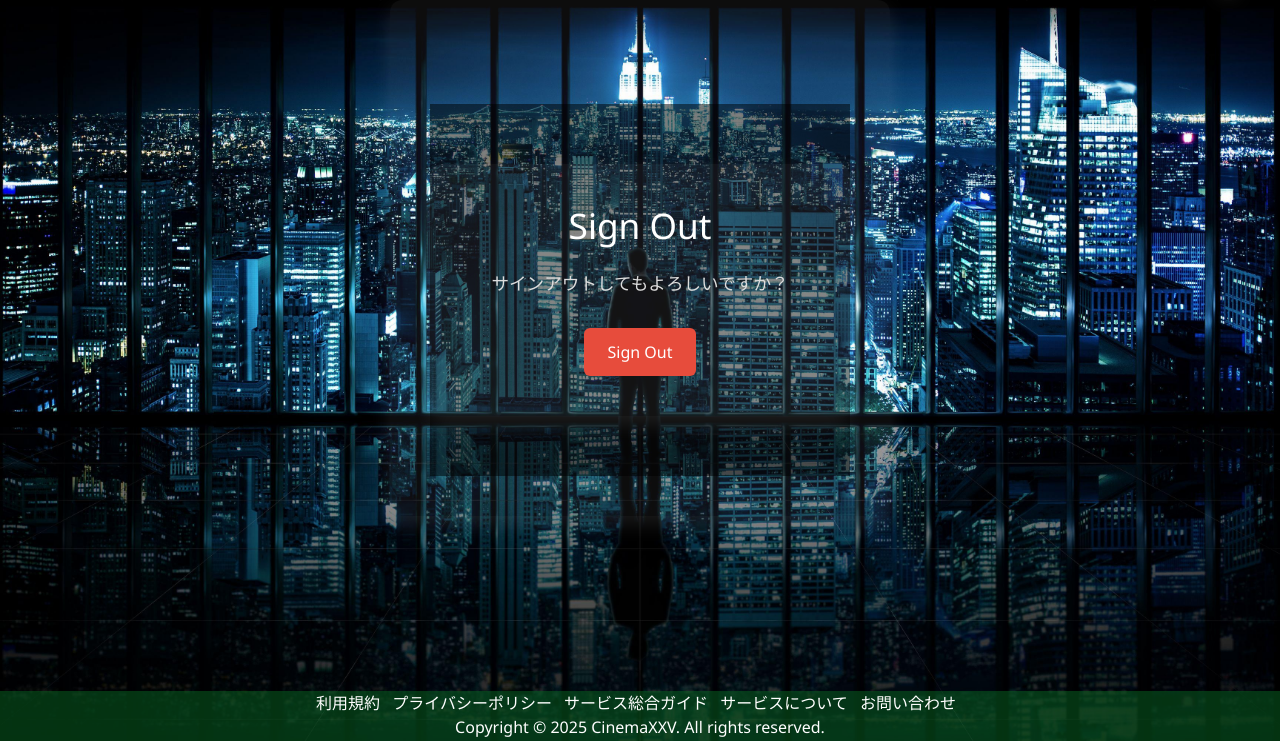
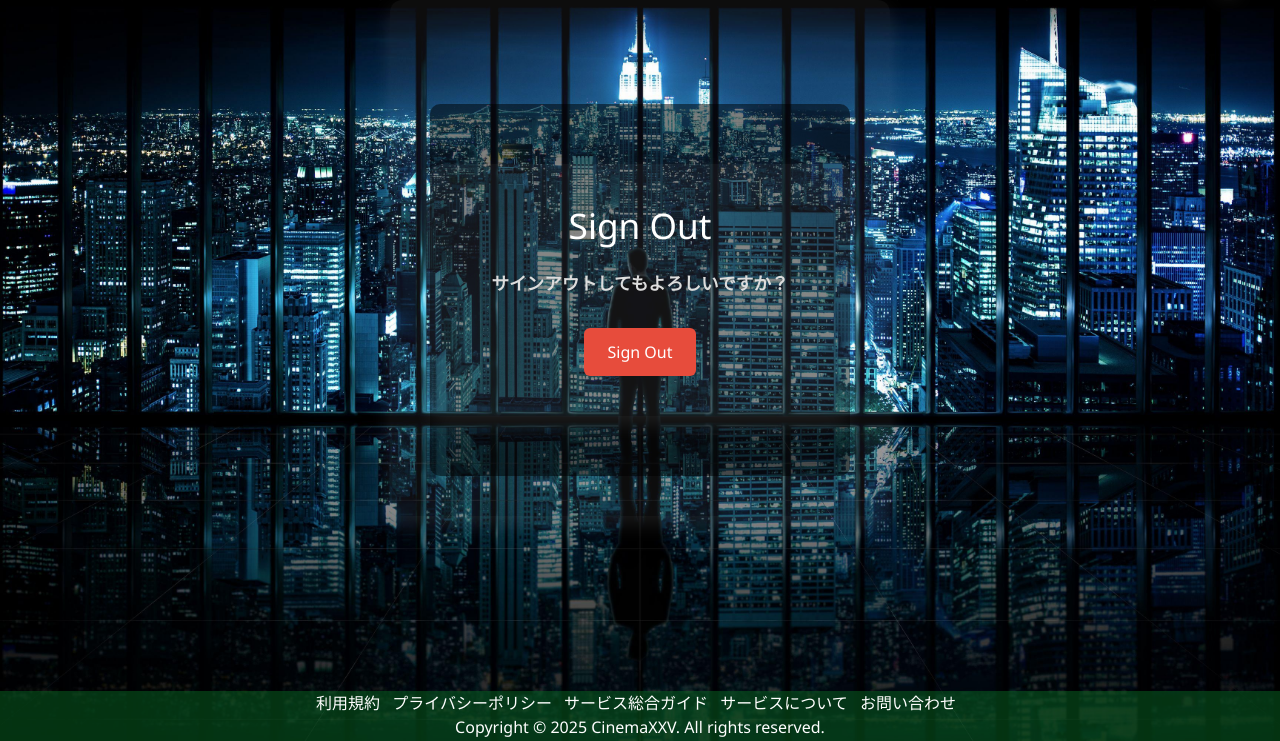
Before and after one commit to YamotoYuki/Cinema_Website, a Django app: page /accounts/logout/ in a window 1280 px wide. Shown: the part 59-800 px from the top of the page. Run offline with Django 5.2, Linux system fonts and the light colour scheme; a user stored in the database is signed in; some libraries are stand-ins or nearby versions.

Commit message:
2025/06/17 19:01

```diff
--- a/djangox/static/css/logout.css
+++ b/djangox/static/css/logout.css
@@ -15,6 +15,7 @@ body {
   background-color: rgba(0, 0, 0, 0.5);
   padding: 60px 0;
   margin-top: 4em !important;
+  border-radius: 10px;
 }
 
 nav {
--- a/djangox/templates/account/logout.html
+++ b/djangox/templates/account/logout.html
@@ -13,7 +13,7 @@
 <main class="main">
   <div class="container">
     <h1>Sign Out</h1>
-    <p>サインアウトしてもよろしいですか？</p>
+    <p><strong>サインアウトしてもよろしいですか？</strong></p>
     <form method="post" action="{% url 'account_logout' %}">
       {% csrf_token %}
       {{ form|crispy }}
```
Also changed, not shown: djangox/db.sqlite3. Lines whose indentation alone changed are shown as unchanged.
